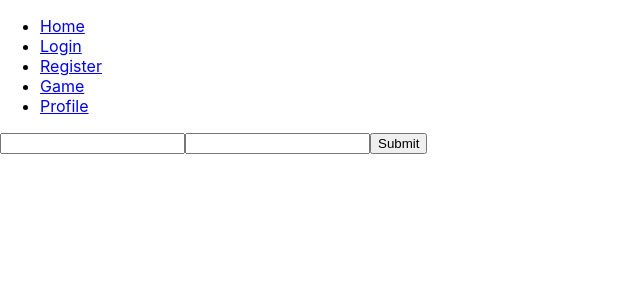
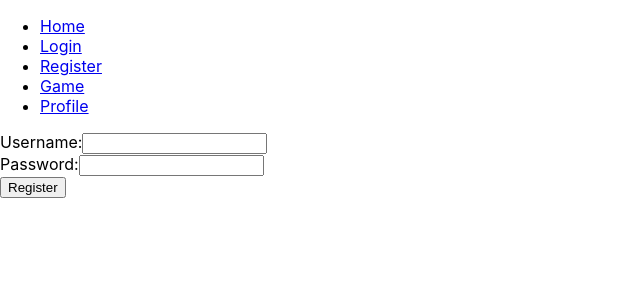
Before and after one commit to Kimichka/p5-project2, a React (Create React App) app in the folder game-trading-client/: page /register in a window 1280 px wide. Shown: the top 300 px of the page, without its empty margins (0-640 px from the left). Built offline with nearby package versions, Linux system fonts and the light colour scheme.

Commit message:
updates register

```diff
--- a/game-trading-client/src/components/Register.js
+++ b/game-trading-client/src/components/Register.js
@@ -1,44 +1,59 @@
-import React from 'react';
-import { Formik, Form, Field } from 'formik';
+import React, { useState } from 'react';
+import axios from 'axios';
+import { useHistory } from 'react-router-dom';
+import { Formik, Form, Field, ErrorMessage } from 'formik';
 import * as Yup from 'yup';
-import axios from 'axios';
 
-const SignupSchema = Yup.object().shape({
+const RegistrationSchema = Yup.object().shape({
     username: Yup.string()
         .min(4, 'Too Short!')
         .max(50, 'Too Long!')
         .required('Required'),
     password: Yup.string()
         .min(8, 'Too Short!')
-    .required('Required'),
+        .required('Required')
 });
 
 const Register = () => {
+    const [errorMessage, setErrorMessage] = useState(null);
+    const history = useHistory();
+
+    const handleRegistration = async (values) => {
+        try {
+            const response = await axios.post('/register', values);
+            if (response.status === 201) {
+                history.push('/login');
+            }
+        } catch (error) {
+
+            setErrorMessage("Registration failed!");
+        }
+    };
+
     return (
         <Formik
             initialValues={{ username: '', password: '' }}
-      validationSchema={SignupSchema}
-      onSubmit={values => {
-        axios.post('/register', values)
-          .then(response => {
-            // Handle success
-          })
-          .catch(error => {
-            // Handle error
-          });
-      }}
+            validationSchema={RegistrationSchema}
+            onSubmit={handleRegistration}
         >
-      {({ errors, touched }) => (
+            {() => (
                 <Form>
+                    <div>
+                        <label>Username:</label>
                         <Field name="username" />
-          {errors.username && touched.username ? <div>{errors.username}</div> : null}
+                        <ErrorMessage name="username" component="div" />
+                    </div>
+                    <div>
+                        <label>Password:</label>
                         <Field name="password" type="password" />
-          {errors.password && touched.password ? <div>{errors.password}</div> : null}
-          <button type="submit">Submit</button>
+                        <ErrorMessage name="password" component="div" />
+                    </div>
+                    <button type="submit">Register</button>
+                    {errorMessage && <div>{errorMessage}</div>}
                 </Form>
             )}
         </Formik>
     );
-}
+};
 
 export default Register;
```
Lines whose indentation alone changed are shown as unchanged.
